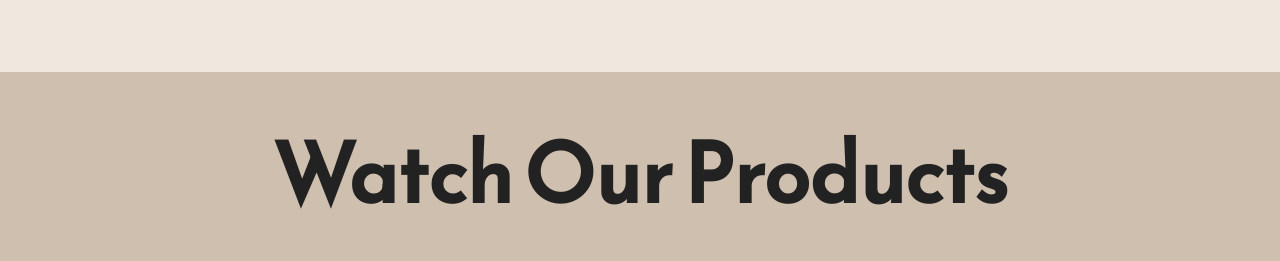
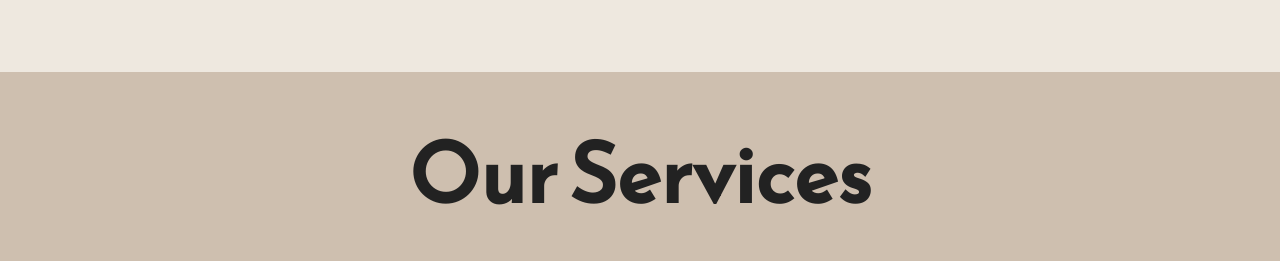
Before and after one commit to Cabinetsdbn/Cabinetsdbn.github.io, a plain HTML site: page index.html in a window 1280 px wide. Shown: the part 1680-1941 px from the top of the page. Drawn offline with Linux system fonts and the light colour scheme; files whose address does not match are found by name; a web font is replaced by a local one.

Commit message:
create github pages

```diff
--- a/index.html
+++ b/index.html
@@ -147,8 +147,7 @@
     <div class="container">
         <div class="row">
             <div class="title col-12 pb-4 align-center">
-                <h2 class="pb-3 mbr-bold mbr-fonts-style display-1">
-                    Watch Our Products</h2>
+                <h2 class="pb-3 mbr-bold mbr-fonts-style display-1">Our Services</h2>
 
             </div>
         </div>
@@ -407,7 +406,7 @@
         <div class="row">
             <div class="col-lg-10 col-md-12 mx-auto mbr-form" data-form-type="formoid">
                 <!--Formbuilder Form-->
-                <form action="https://mobirise.com/" method="POST" class="mbr-form form-with-styler" data-form-title="Form Name"><input type="hidden" name="email" data-form-email="true" value="e1mnNfgCPUXlud4qsnaSv5uQMXfnhSbHZCTyO3Z4hB8HLdT2OUf1SbsfrCQunlg+Ul8Nb7MbQB5LsYKN5Co52m285cckralz8nRnLkC1F3wgD/Uf2stcQYCgxcaxEaOc">
+                <form action="https://mobirise.com/" method="POST" class="mbr-form form-with-styler" data-form-title="Form Name"><input type="hidden" name="email" data-form-email="true" value="HKpphxXNnI4F+X78q4OYrtvk5uivBIPjuDyJwIo7CSXTgXU1g3g6jdRqRqB8oIB2HuSnNcqgOppnbpMfXZVsZzBv0kWWT+CO77KHcEkLI+scH+/tEfw239IXNxWpYFdg">
                     <div class="form-row">
                         <div hidden="hidden" data-form-alert="" class="alert alert-success col-12">Thanks for filling out
                             the form!</div>
```
Also changed, not shown: assets/images/bedroom-968x521.jpg (added), 1 other file.
